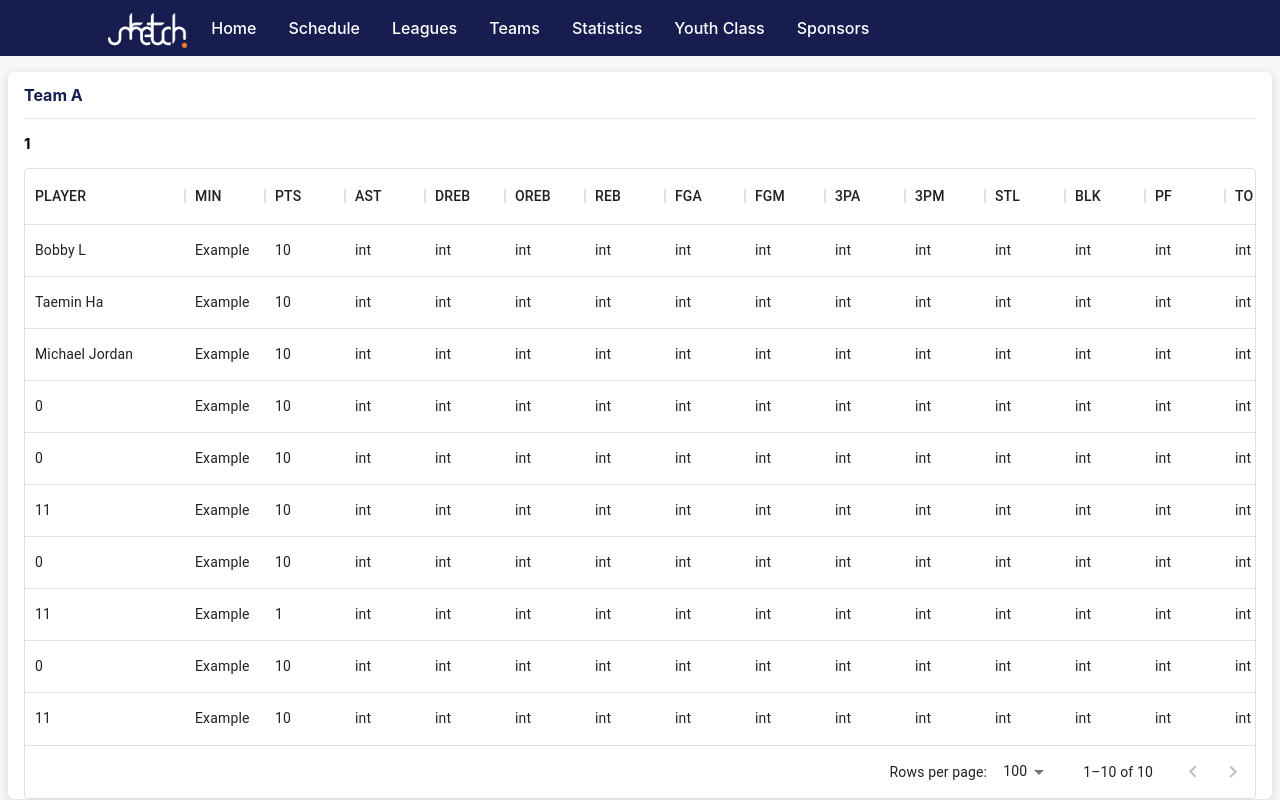
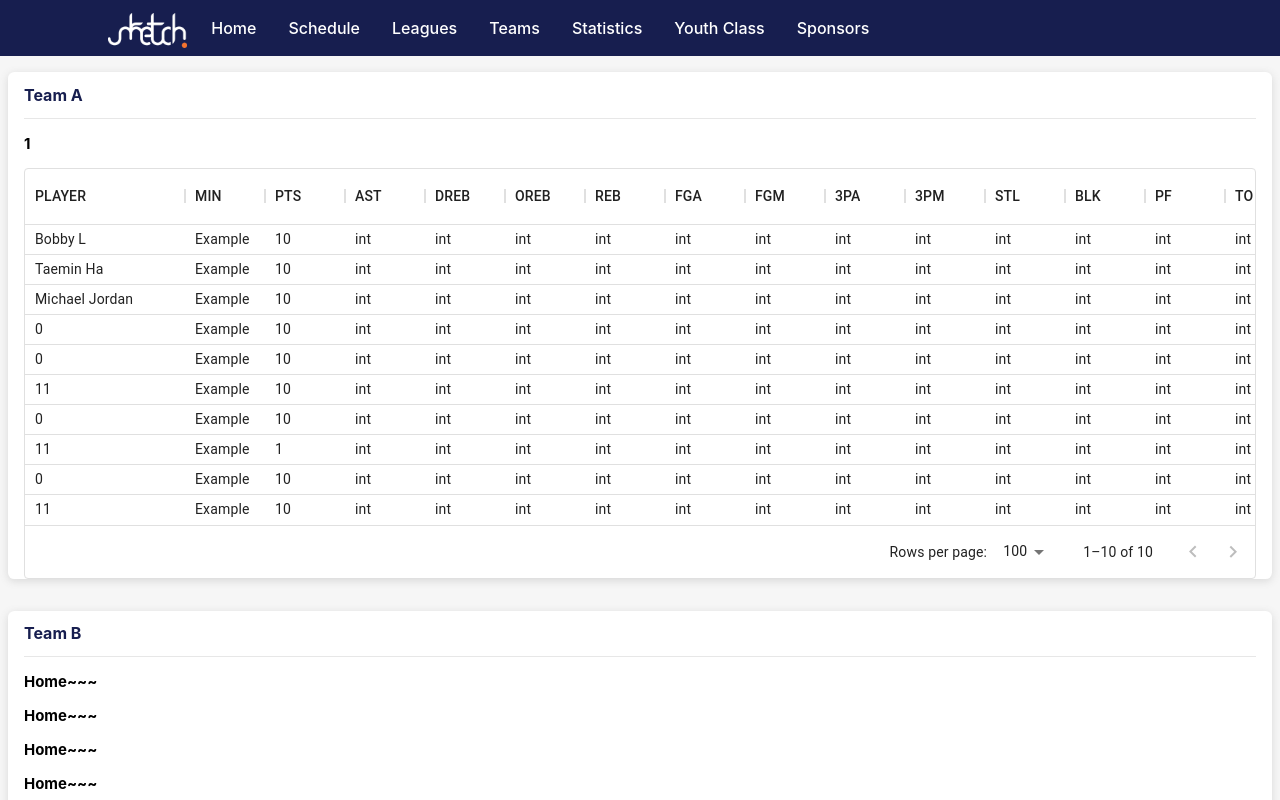
Before and after one commit to SketchBasketball/Sketch-ui, a React (Create React App) app: page /matches/1 in a window 1280 px wide. Shown: the top 800 px of the page. Built offline with nearby package versions, Linux system fonts and the light colour scheme.

Commit message:
data grid rowheight update

```diff
--- a/src/pages/Match.js
+++ b/src/pages/Match.js
@@ -219,6 +219,7 @@ const Match = () => {
               rows={rows}
               columns={columns}
               autoHeight={true}
+              rowHeight={30}
             />
           </div>
         </ContentBox>
```
